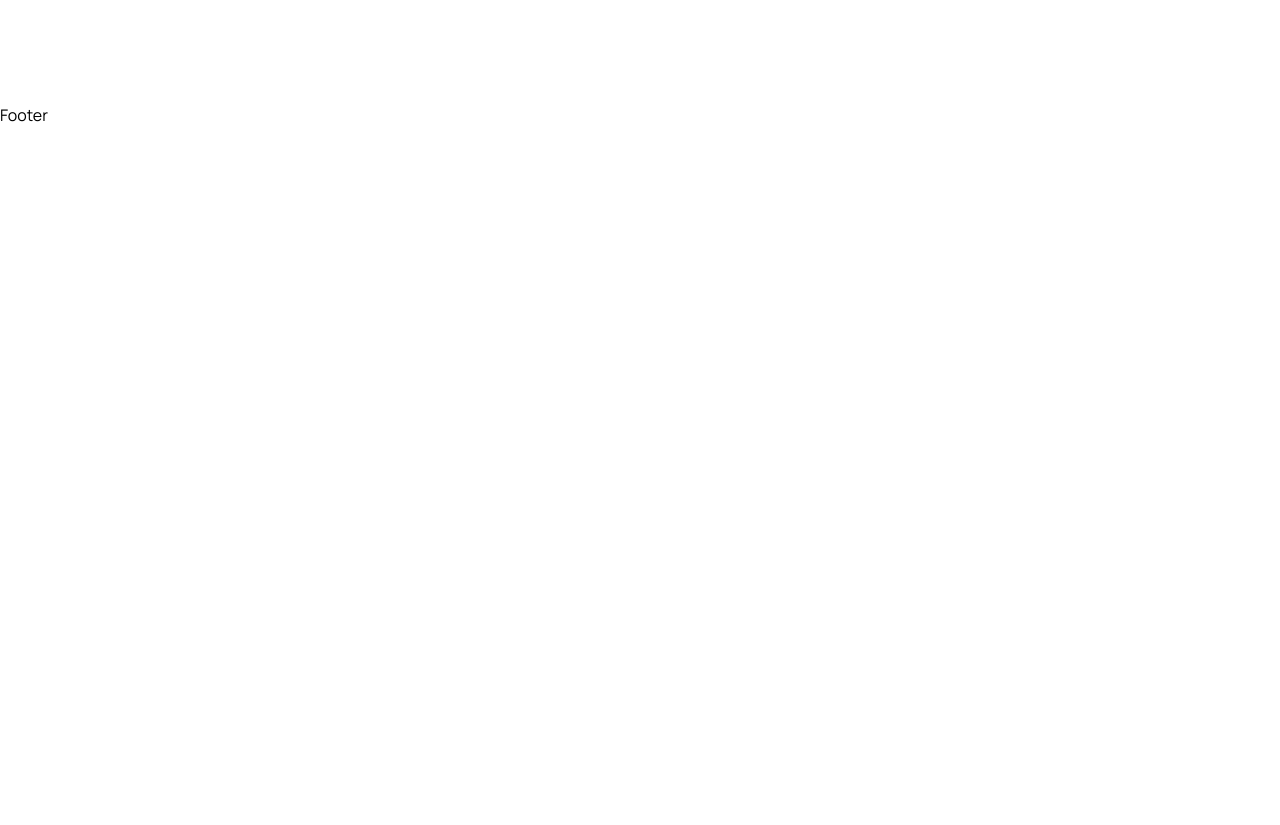
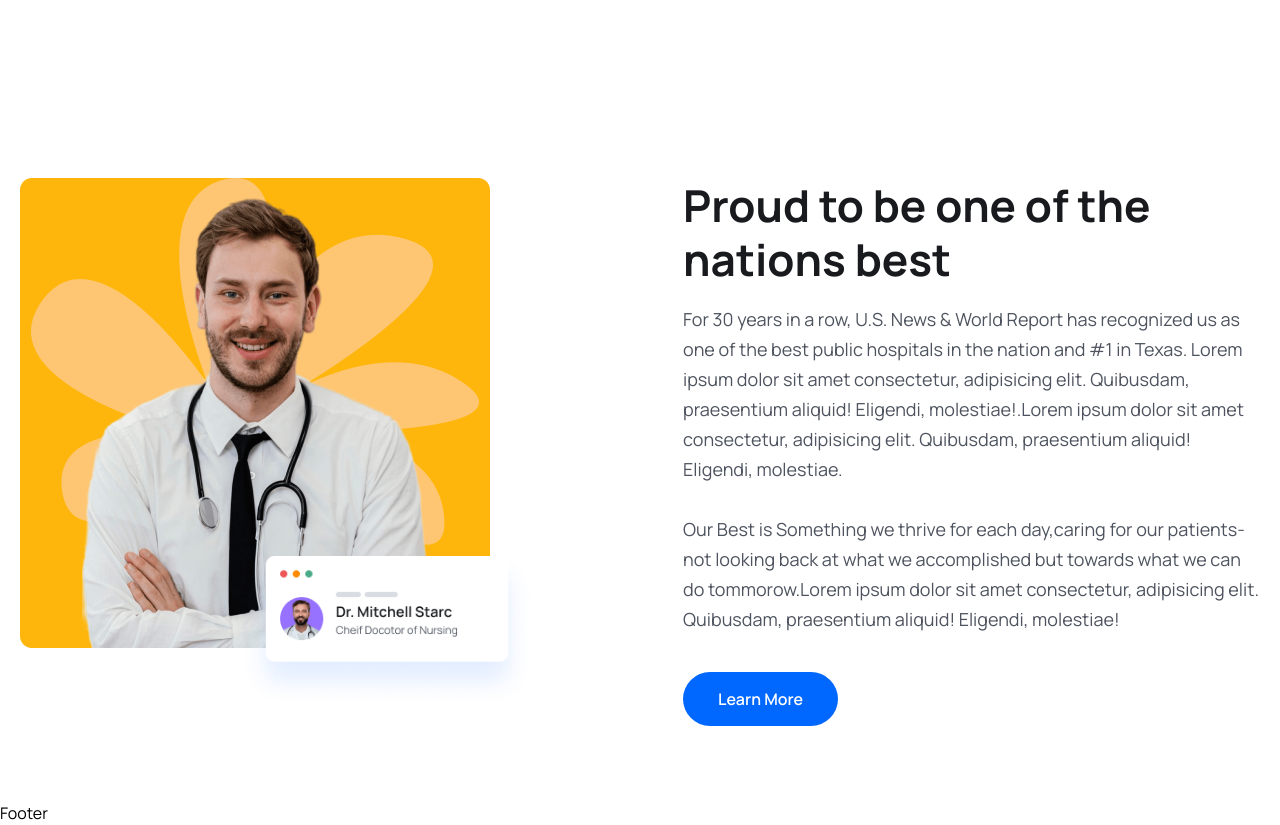
Before and after one commit to gilbert-kiana/Dr-Appointment-MERN-STACK, a React (Vite) app: page / in a window 1280 px wide. Shown: the part 1521-2346 px from the top of the page. Before the commit the page ends 1648 px from the top, so only its background shows below. Built offline with nearby package versions, Linux system fonts and the light colour scheme.

Commit message:
about section complete

```diff
--- /dev/null
+++ b/src/components/About/About.jsx
@@ -0,0 +1,38 @@
+import React from 'react'
+import aboutImg from "../../assets/images/about.png"
+import aboutCardImg from "../../assets/images/about-card.png"
+import { Link } from 'react-router-dom'
+
+const About = () => {
+    return (
+        <section>
+            <div className="container">
+                <div className="flex justify-between gap-[50px] lg:gap-[130px] xl:gap-0 flex-col lg:flex-row">
+                    {/* img */}
+                    <div className="relative w-3/4 lg:w-1/2 xl:w-[770px] z-10 order-2 lg:order-1">
+                        <img src={aboutImg} alt='' />
+                        <div className="absolute z-20 bottom-4 w-[200px] md:w-[300px] right-[-30%] md:right-[-7%] lg:right-[22%]">
+                            <img src={aboutCardImg} alt='' />
+                        </div>
+                    </div>
+                    {/* content */}
+                    <div className="w-full lg:w-1/2 xl:w-[670px] order-1 lg:order-2">
+                        <h2 className="heading">Proud to be one of the nations best</h2>
+                        <p className="text__para">
+                            For 30 years in a row, U.S. News & World Report has recognized us as one of the best public hospitals in the nation and #1 in Texas.
+                            Lorem ipsum dolor sit amet consectetur, adipisicing elit. Quibusdam, praesentium aliquid! Eligendi, molestiae!.Lorem ipsum dolor sit amet consectetur, adipisicing elit. Quibusdam, praesentium aliquid! Eligendi, molestiae.
+                        </p>
+                        <p className="text__para mt-[30px]">
+                            Our Best is Something we thrive for each day,caring for our patients-not looking back at what we accomplished but towards what we can do tommorow.Lorem ipsum dolor sit amet consectetur, adipisicing elit. Quibusdam, praesentium aliquid! Eligendi, molestiae!
+                        </p>
+                        <Link to="/">
+                            <button className="btn">Learn More</button>
+                        </Link>
+                    </div>
+                </div>
+            </div>
+        </section>
+    )
+}
+
+export default About
--- a/src/pages/Home.jsx
+++ b/src/pages/Home.jsx
@@ -7,6 +7,7 @@
 import icon03 from "../assets/images/icon03.png"
 import { Link } from 'react-router-dom'
 import { BsArrowRight } from "react-icons/bs";
+import About from '../components/About/About'
 
 const Home = () => {
     return (
@@ -132,6 +133,9 @@
                         </div>
                     </div>
                 </section>
+
+                {/* About */}
+                <About />
             </>
         </>
     )
```
